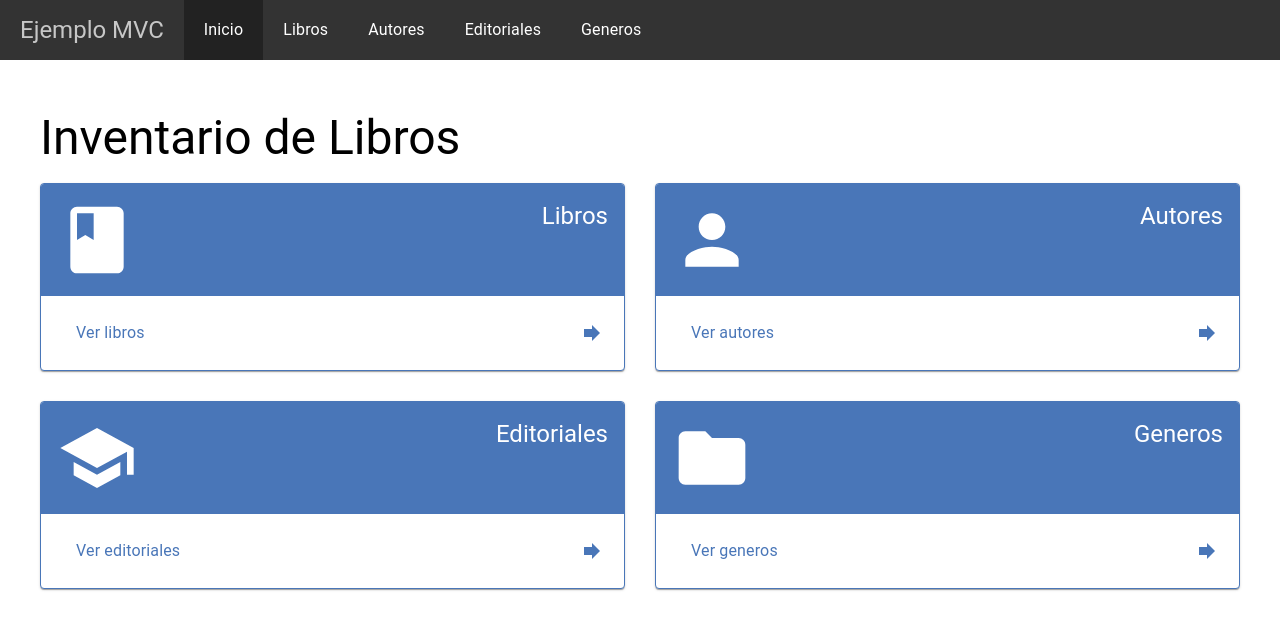
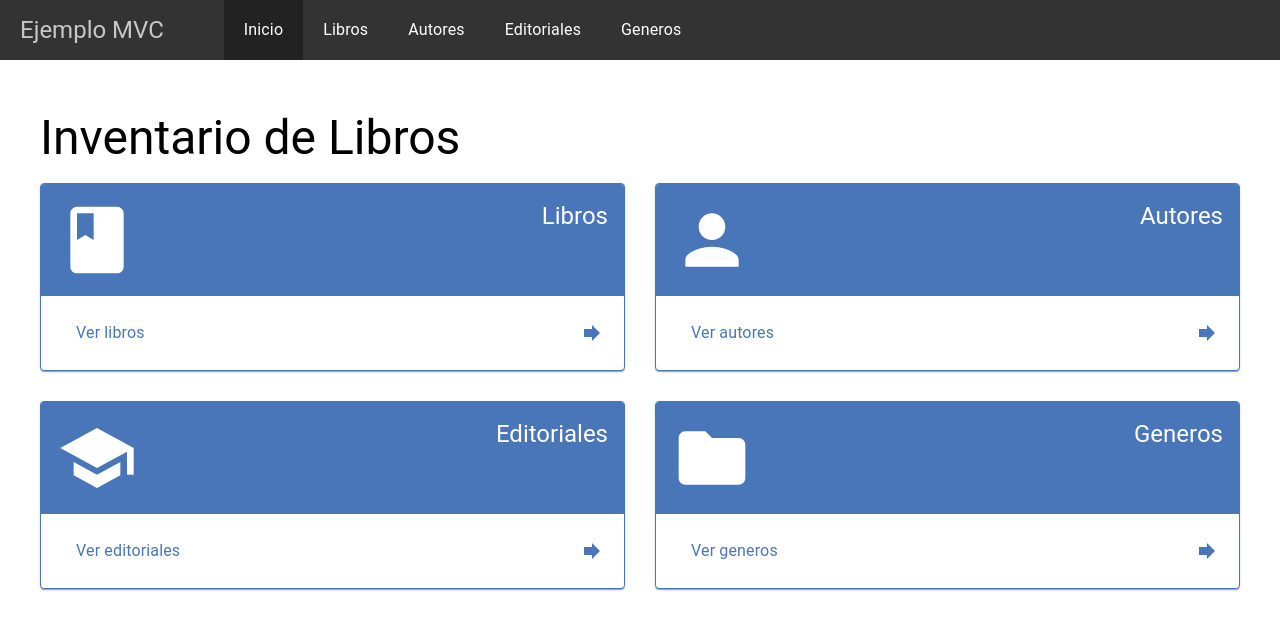
Before and after one commit to wsflorianf/Biblioteca-MVC, a React (Vite) app: page / in a window 1280 px wide. Shown: the top 630 px of the page. Built offline with nearby package versions, Linux system fonts and the light colour scheme; what material-ui-confirm would draw is missing.

Commit message:
cambios de estilos

```diff
--- a/src/App.css
+++ b/src/App.css
@@ -1,5 +1,4 @@
-*{
-    padding: 0;
+body{
     margin: 0;
 }
 
--- a/src/main.tsx
+++ b/src/main.tsx
@@ -75,7 +75,7 @@ const theme = createTheme(
       MuiDialogActions: {
         styleOverrides: {
           root: {
-            padding: '0 24px',
+            padding: '12px 24px',
           },
         },
       },
```
